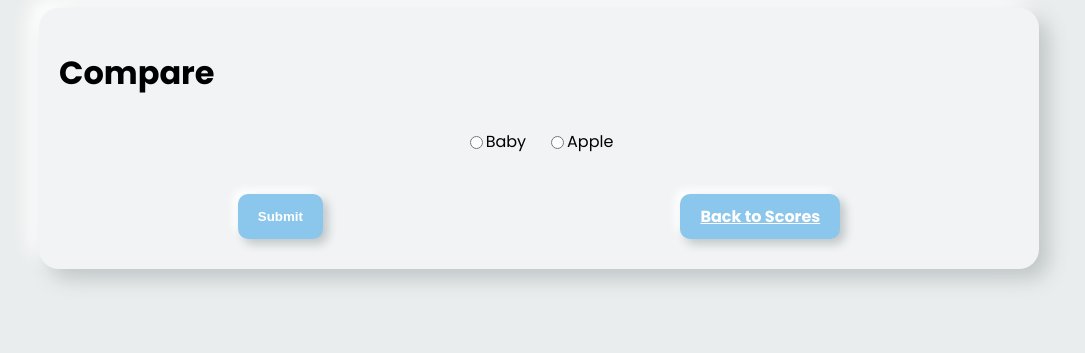
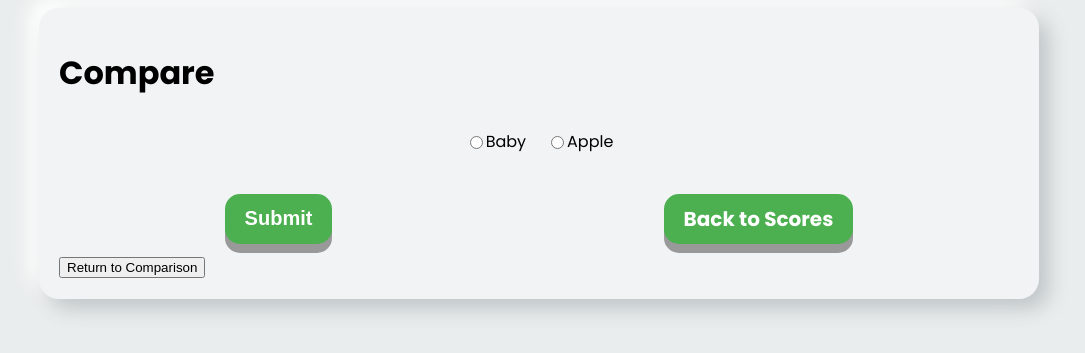
Before and after one commit to umartokyo/Compare, a Flask app: page /1/compare in a window 1280 px wide. Shown: the top 353 px of the page, without its empty margins (101-1186 px from the left). Run offline with Flask 3, Linux system fonts and the light colour scheme; data comes from the database, SQL or seed files in the repository; both versions use the stored data as it was after the commit.

Commit message:
Some more updates

```diff
--- a/static/css/style.css
+++ b/static/css/style.css
@@ -72,6 +72,29 @@ body {
     flex-wrap: wrap;
 }
 
+.button {
+    display: inline-block;
+    padding: 10px 20px;
+    font-size: 20px;
+    cursor: pointer;
+    text-align: center;
+    text-decoration: none;
+    outline: none;
+    color: #fff;
+    background-color: #4CAF50;
+    border: none;
+    border-radius: 15px;
+    box-shadow: 0 9px #999;
+}
+
+.button:hover {background-color: #3e8e41}
+
+.button:active {
+    background-color: #3e8e41;
+    box-shadow: 0 5px #666;
+    transform: translateY(4px);
+}
+
 @media screen and (max-width: 600px) {
     .compare-objects {
         flex-direction: column;
--- a/templates/compare.html
+++ b/templates/compare.html
@@ -26,6 +26,9 @@
                 <a href="{{ url_for('comparison_route', comparison_id=comparison_id) }}" class="button">Back to Scores</a>
             </div>
         </form>
+        <form action="{{ url_for('comparison_route', comparison_id=comparison_id) }}" method="get">
+            <input type="submit" value="Return to Comparison">
+        </form>
     </div>
 </body>
 </html>
```
Also changed, not shown: data/database.db.
